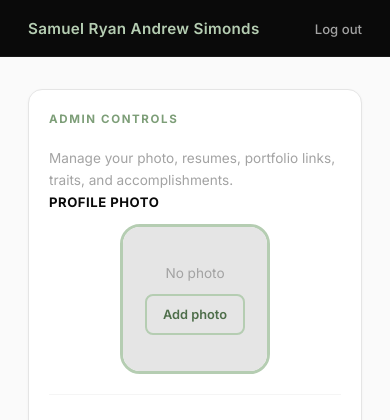
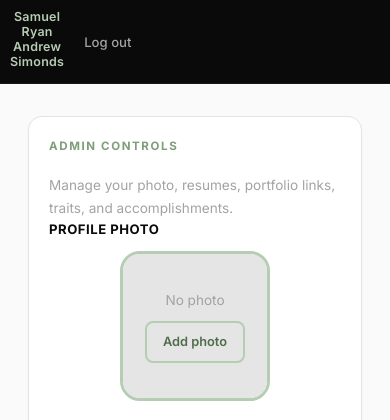
Before and after one commit to SRAS2024/About-Me, a Flask app: page /admin in a window 390 px wide. Shown: the top 420 px of the page. Run offline with Flask 3, Linux system fonts and the light colour scheme; the visitor is signed in with stand-in values (Sample User, id 1); data that the repository does not hold is empty.

Commit message:
Refactor topbar layout and improve responsiveness

```diff
--- a/static/css/styles.css
+++ b/static/css/styles.css
@@ -53,20 +53,39 @@ button,input,select,textarea{font:inherit}
   background:var(--black);
   border-bottom:1px solid rgba(255,255,255,.06);
 }
-.topbar-inner{display:flex;align-items:center;justify-content:space-between;height:56px}
 
-/* Centered brand with nav on the right (no left nav) */
-.topbar-center{position:relative}
-.brand-center{position:absolute;left:50%;transform:translateX(-50%)}
-.nav-right{margin-left:auto}
+/* Three column grid keeps the name centered on every device */
+.topbar-inner{
+  display:grid;
+  grid-template-columns:1fr minmax(0, 720px) 1fr;
+  align-items:center;
+  min-height:56px;
+  padding:10px 0;
+  gap:10px;
+}
+
+.topbar-left{justify-self:start}
+.topbar-right{justify-self:end}
+
+.brand{
+  justify-self:center;
+  text-align:center;
+  padding:0 10px;
+}
 
 .brand-link{
-  font-size:.95rem;font-weight:600;color:var(--sage-light);
+  display:inline-block;
+  font-weight:600;
+  color:var(--sage-light);
   letter-spacing:.02em;
   transition:var(--transition);
-  white-space:nowrap;
+  text-align:center;
+  white-space:normal;
+  line-height:1.2;
+  font-size:clamp(.78rem, 2.6vw, .95rem);
 }
 .brand-link:hover{color:#fff}
+
 .nav{display:flex;align-items:center;gap:20px}
 .nav a,.nav .linklike{
   color:var(--gray-400);font-size:.82rem;font-weight:500;
@@ -212,7 +231,7 @@ button,input,select,textarea{font:inherit}
   box-shadow:var(--shadow-sm);
 }
 
-/* Desktop: keep a tall viewer that feels like a page preview */
+/* Default (desktop and most tablets) */
 .resume-embed{
   width:100%;
   height:min(82vh, 980px);
@@ -221,18 +240,16 @@ button,input,select,textarea{font:inherit}
   background:#fff;
 }
 
-/* Mobile: make the iframe proportional to the device width
-   so the PDF renders at a sane scale instead of looking cropped/zoomed. */
+/* Mobile: prioritize a clean full width fit */
 @media(max-width:640px){
   .resume-viewer{
     max-width:100%;
     border-radius:12px;
   }
   .resume-embed{
-    height:auto;
-    aspect-ratio:8.5/11;
-    min-height:460px;
-    max-height:78vh;
+    height:78vh;
+    min-height:520px;
+    max-height:920px;
   }
 }
 
@@ -455,10 +472,6 @@ button,input,select,textarea{font:inherit}
 
 /* ── Responsive ───────────────────────────────────────────────── */
 @media(max-width:900px){
-  .topbar-center{justify-content:flex-end}
-  .brand-center{position:static;transform:none;margin-right:auto}
-  .nav-right{margin-left:0}
-
   .hero-grid{grid-template-columns:1fr;text-align:center}
   .hero-photo{display:flex;justify-content:center}
   .traits{justify-content:center}
@@ -475,6 +488,4 @@ button,input,select,textarea{font:inherit}
   .card{padding:20px}
   .photo-frame{width:150px;height:150px}
   .section-wrap{padding:40px 0}
-
-  /* No longer force a fixed resume height here, the 640px rule handles it */
 }
```
